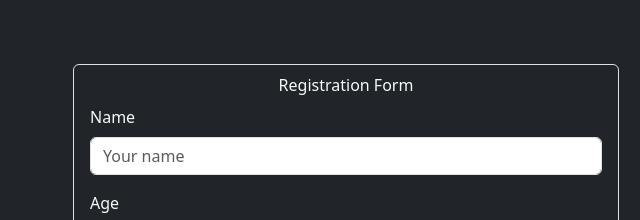
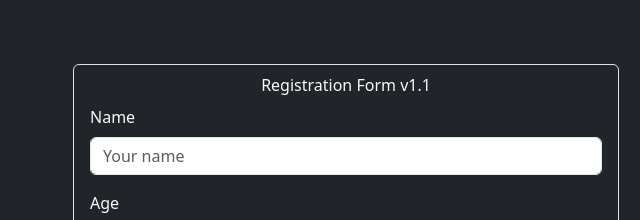
Before and after one commit to hackmeet/Devops-Capstone-Project, a plain HTML site: page index.html in a window 1280 px wide. Shown: the top 220 px of the page, 9-649 px from the left. Drawn offline with nearby package versions, Linux system fonts and the light colour scheme.

Commit message:
modified Jenkinsfile

```diff
--- a/index.html
+++ b/index.html
@@ -17,7 +17,7 @@
         <div class="col-lg-6 col-md-8 col-12">
           <div class="p-2 border mt-5 rounded">
             <div class="text-center bg-success-primary rounded">
-              Registration Form
+              Registration Form v1.1
             </div>
             <div class="mx-auto p-2">
               <label class="form-label">Name</label>
```
Also changed, not shown: 1 other file.
